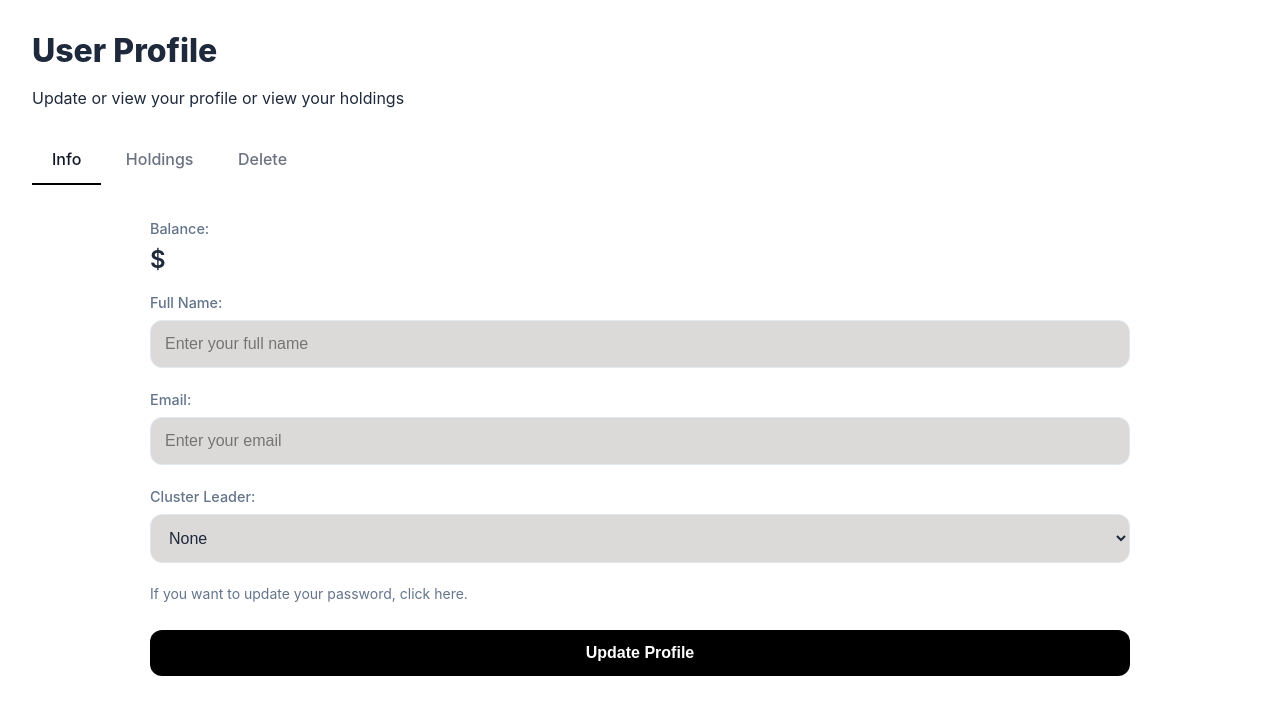
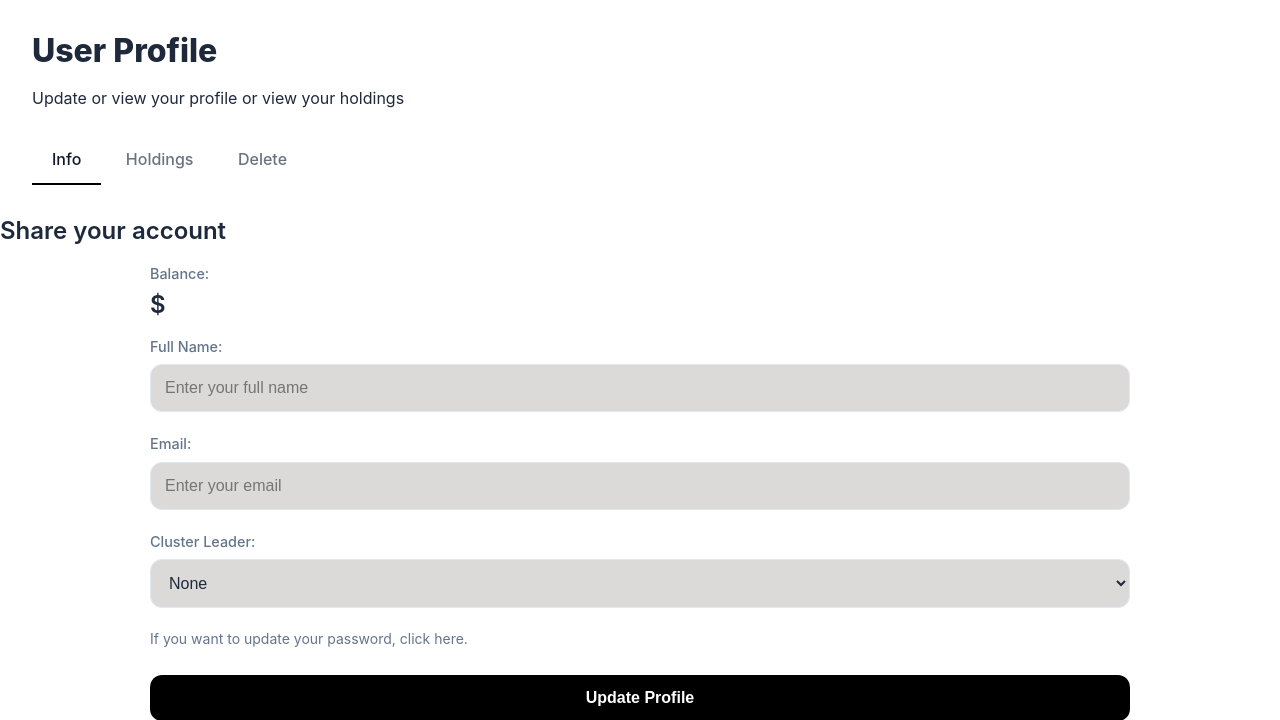
Before and after one commit to mystocks-africa/bycig-mkt, a PHP site: page /profile in a window 1280 px wide. Shown: the part 82-802 px from the top of the page. Before the commit the page ends 758 px from the top, so only its background shows below. Run offline with PHP 8.4, Linux system fonts and the light colour scheme; data that the repository does not hold is empty; some libraries are stand-ins or nearby versions.

Commit message:
added another div element for sharing account (usings account feature)

```diff
--- a/mkt/app/views/profile/index.php
+++ b/mkt/app/views/profile/index.php
@@ -26,6 +26,10 @@
     $role = $user['role'] ?? '';
     ?>
     <div id="user-info">
+        <div>
+            <h2>Share your account</h2>
+            <!-- Add qr code img here from php backend -->
+        </div>
         <form class="update-user-form">
             <?php if ($role === "cluster_leader"): ?>
                 <label>Cluster leaders do not have balances.</label>
```
